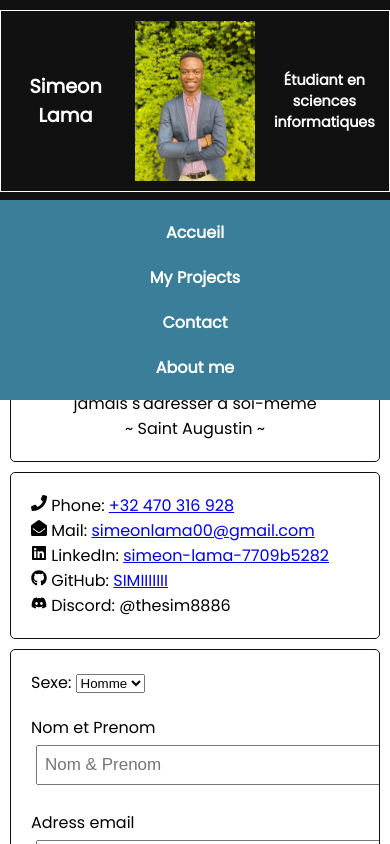
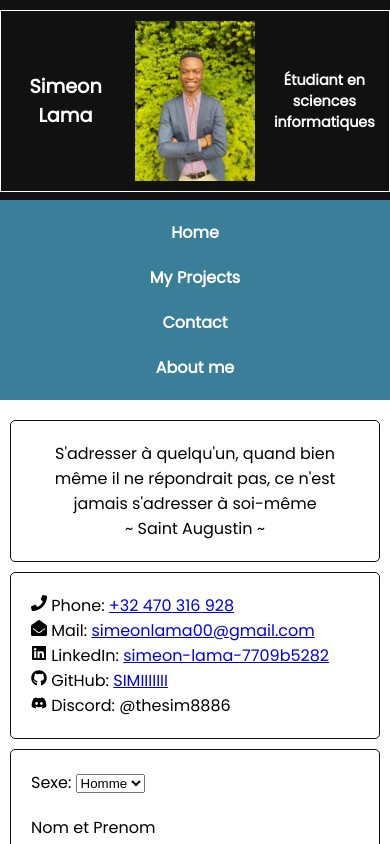
Before and after one commit to SIMIIIIIII/portfolio, a React (Create React App) app: page /portfolio/contact in a window 390 px wide. Shown: the top 844 px of the page. Built offline with nearby package versions, Linux system fonts and the light colour scheme.

Commit message:
adapt css for mobile phone

```diff
--- a/src/index.css
+++ b/src/index.css
@@ -20,22 +20,8 @@ body {
   border-radius: 5px;
 }
 
-.comment {
-  max-width: 500px;
-  height: auto;
-  background: white;
-  padding-right: 0.5cm;
-  padding-left: 0.5cm;
-  margin-left: auto;
-  border-radius: 10px;
-  position: absolute;
-  right: 0;
-  top: 270px;
-  border: 2px solid black;
-}
-
 .content {
-  margin-top: 271px;
+  padding-top: 10px;
 }
 
 .container h1{
@@ -159,8 +145,14 @@ footer {
   }
 
   .logo-div {
-    height: auto;
-    min-height: 120px;
+    height: 120px;
+  }
+
+  .container h2{
+    font-size: 1.2rem;
+  }
+  .container h3{
+    font-size: 0.9rem;
   }
 
   .menu {
@@ -176,7 +168,7 @@ footer {
   }
 
   .content {
-    margin-top: calc(120px + 200px);
+    padding-top: 10px;
   }
 
   .container {
@@ -219,16 +211,14 @@ footer {
   justify-content: space-around;
   padding: 10px 0;
   flex-wrap: wrap;
-  margin-bottom: 20px;
-  display: flex;
-  position: fixed;
   top: 200px;
-  position: absolute;
+  z-index: 1000;
+  padding-top: 210px;
 }
 
 .logo-div {
   width: 100%;
-  height: auto;
+  height: 200px;
   background: #111;
   color: #fff;
   display: flex;
@@ -236,7 +226,7 @@ footer {
   padding: 10px 0;
   position: fixed;
   top: 0;
-  position: absolute;
+  z-index: 1000;
 }
 
 
@@ -272,22 +262,22 @@ footer {
 table {
   width: 100%;
   height: 100%;
-  border-collapse: collapse; /* Remove gaps between cells */
-  table-layout: fixed; /* Ensure equal column widths */
+  border-collapse: collapse;
+  table-layout: fixed;
 }
 
-/* Style table cells */
+
 td {
-  border: 1px solid black; /* Optional: visible borders */
-  text-align: center; /* Center content */
-  vertical-align: middle; /* Vertically center content */
-  overflow: auto; /* Handle overflow content */
+  border: 1px solid black;
+  text-align: center;
+  vertical-align: middle;
+  overflow: auto;
   border: 1px solid white;
   }
 
-/* Ensure rows are evenly distributed */
+
 tr {
-  height: 33.33%; /* Adjust based on number of rows (e.g., 100% / 3 for 3 rows) */
+  height: 33.33%;
   border: 1px solid white;
 }
 
--- a/src/menus/Header.js
+++ b/src/menus/Header.js
@@ -22,7 +22,7 @@ const Header = () => {
         </table>
       </div>
       <div className="menu">
-          <Link to="/">Accueil</Link>
+          <Link to="/">Home</Link>
           <Link to="/projects">My Projects</Link>
           <Link to="/contact">Contact</Link>
           <Link to="/about">About me</Link>
```
